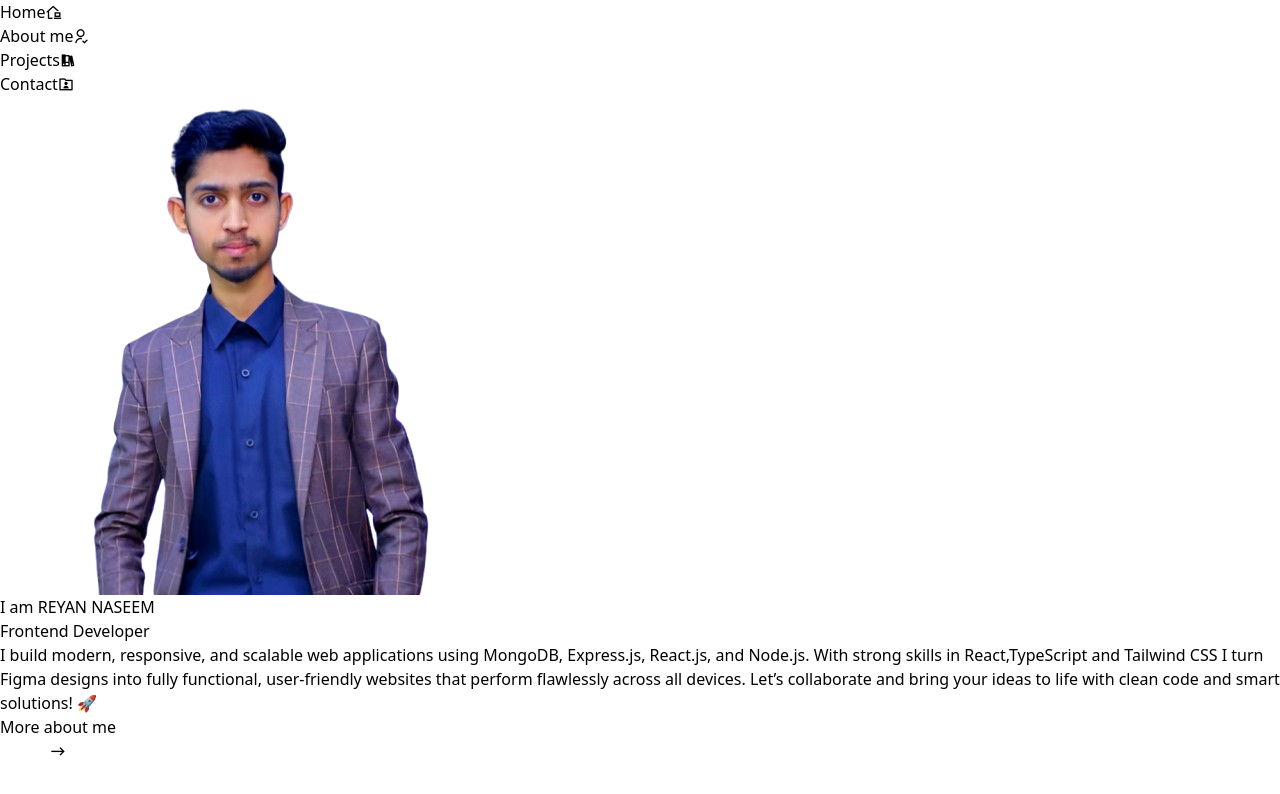
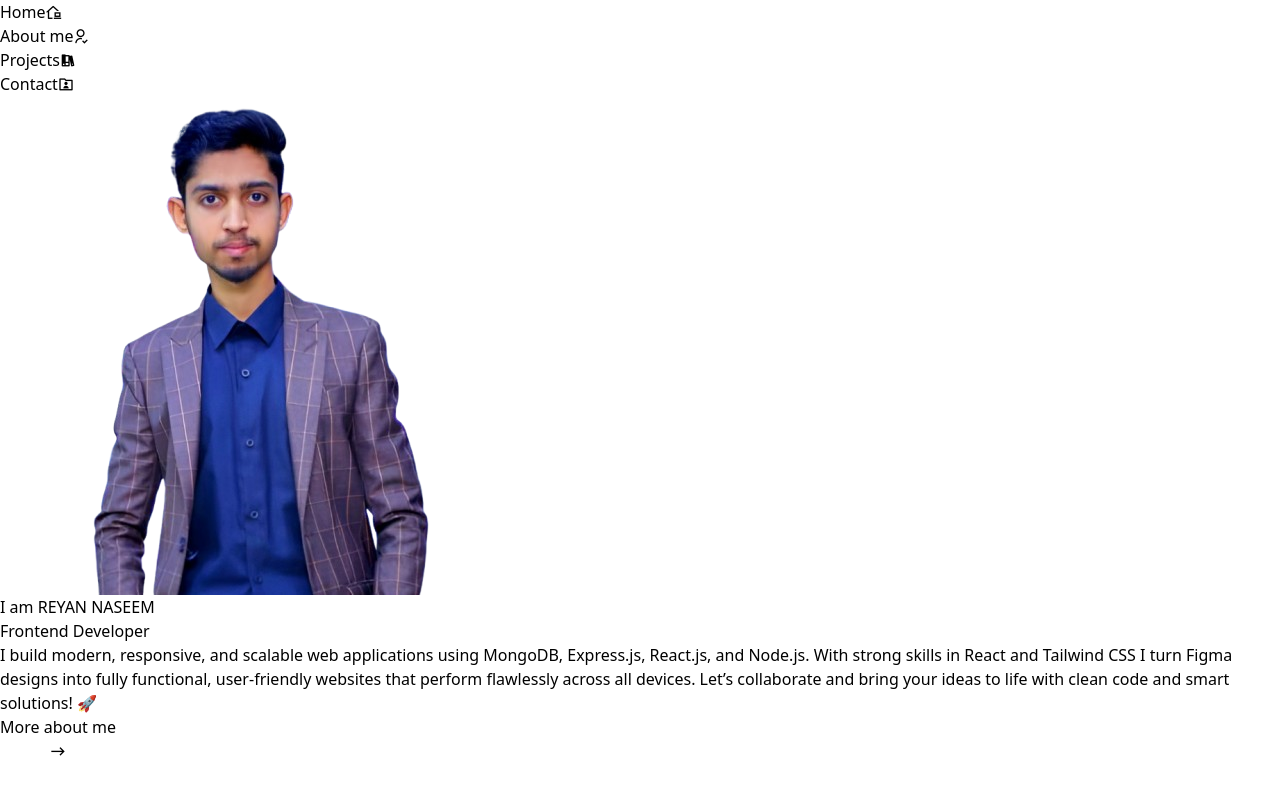
Before and after one commit to ReyanNaseem/my-portfolio, a React (Vite) app: page / in a window 1280 px wide. Shown: the top 794 px of the page. Built offline with nearby package versions, Linux system fonts and the light colour scheme.

Commit message:
work on active nav menu

```diff
--- a/src/components/Home.jsx
+++ b/src/components/Home.jsx
@@ -1,8 +1,11 @@
 import React from 'react'
 import Interface from './Interface'
 import Logo from '../../public/my-pic.png'
+import { useNavigate } from 'react-router-dom'
 
 const Home = () => {
+  const navigate = useNavigate();
+
   return (
     <Interface>
       <div className='flex items-center justify-between w-[100%] h-[100%]'>
@@ -17,9 +20,9 @@ const Home = () => {
           <h1 className='text-white text-5xl font-bold uppercase'>Frontend Developer</h1>
         </div>
         <p className='text-white text-bold text-lg w-[95%]'>
-          I build modern, responsive, and scalable web applications using MongoDB, Express.js, React.js, and Node.js. With strong skills in React,TypeScript and Tailwind CSS I turn Figma designs into fully functional, user-friendly websites that perform flawlessly across all devices. Let’s collaborate and bring your ideas to life with clean code and smart solutions! 🚀
+          I build modern, responsive, and scalable web applications using MongoDB, Express.js, React.js, and Node.js. With strong skills in React and Tailwind CSS I turn Figma designs into fully functional, user-friendly websites that perform flawlessly across all devices. Let’s collaborate and bring your ideas to life with clean code and smart solutions! 🚀
         </p>
-        <button className='flex items-center justify-between gap-2 pl-4 font-bold text-white h-[56px] border-2 border-blue-700  float-start w-fit rounded-full'>More about me <div className='bg-blue-700 flex items-center justify-center font-bold w-[56px] h-[56px] rounded-full'><i class="ri-arrow-right-long-line text-xl"></i></div></button>
+        <button onClick={()=>navigate('/about')} className='flex items-center justify-between gap-2 pl-4 font-bold text-white h-[56px] border-2 border-blue-700  float-start w-fit rounded-full'>More about me <div className='bg-blue-700 flex items-center justify-center font-bold w-[56px] h-[56px] rounded-full'><i class="ri-arrow-right-long-line text-xl"></i></div></button>
       </div>
     </div>
     </Interface>
--- a/src/components/Interface.jsx
+++ b/src/components/Interface.jsx
@@ -1,5 +1,5 @@
 import { useState } from "react";
-import { useNavigate } from "react-router-dom";
+import { useLocation, useNavigate } from "react-router-dom";
 
 const Interface = ({ children }) => {
 
@@ -26,6 +26,7 @@ const Interface = ({ children }) => {
     }
   ]);
 
+  const {pathname} = useLocation()
   const navigate = useNavigate();
 
   return (
@@ -40,7 +41,7 @@ const Interface = ({ children }) => {
                 navigate(item.src);
               }}
             >
-              <p className="group flex items-center justify-end w-[60px] h-[60px]  rounded-full bg-gray-700 hover:bg-blue-700 cursor-pointer transition-all duration-700 hover:w-[180px] relative">
+              <p className={`group flex items-center justify-end w-[60px] h-[60px]  rounded-full ${pathname==item.src? 'bg-blue-700' : 'bg-gray-700'} hover:bg-blue-700 cursor-pointer transition-all duration-700 hover:w-[180px] relative`}>
                 <span className="absolute left-3 opacity-0 group-hover:opacity-100 transition-opacity duration-700 whitespace-nowrap text-2xl">
                   {item.text}
                 </span>
```
